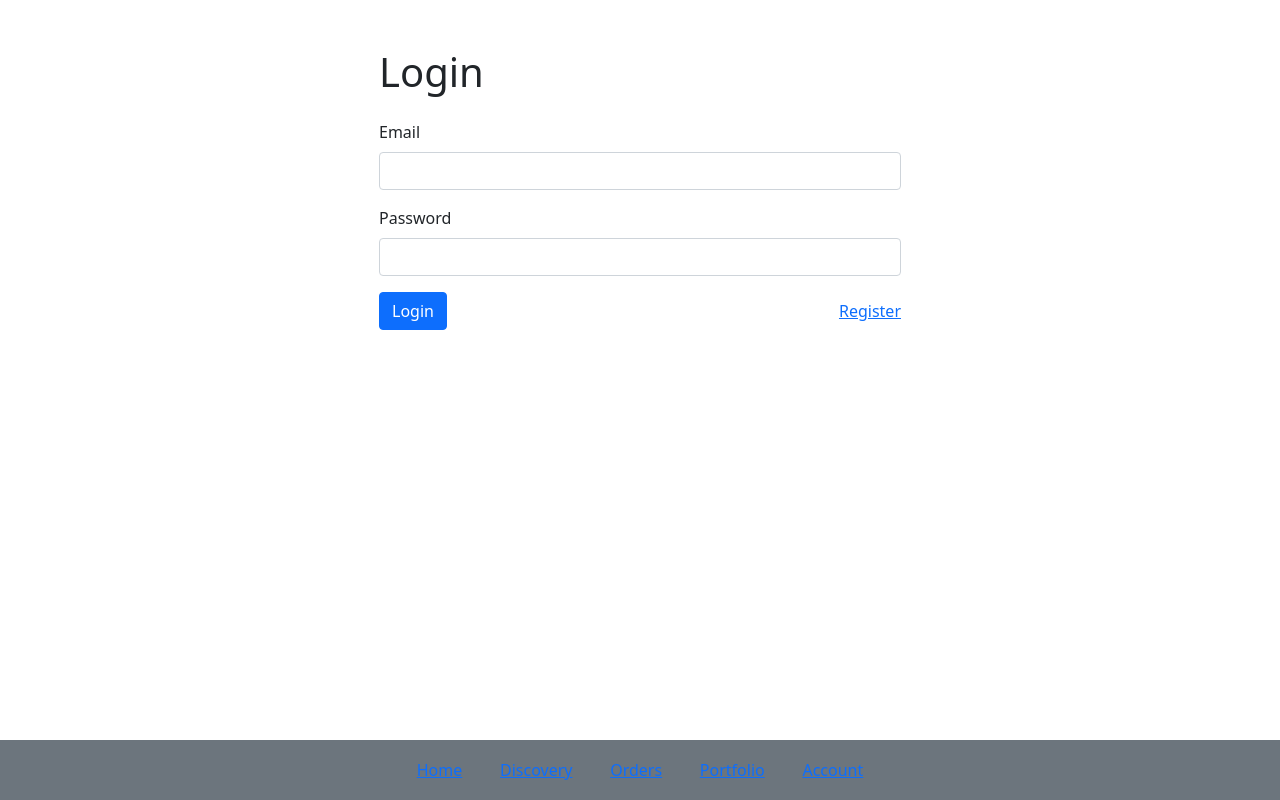
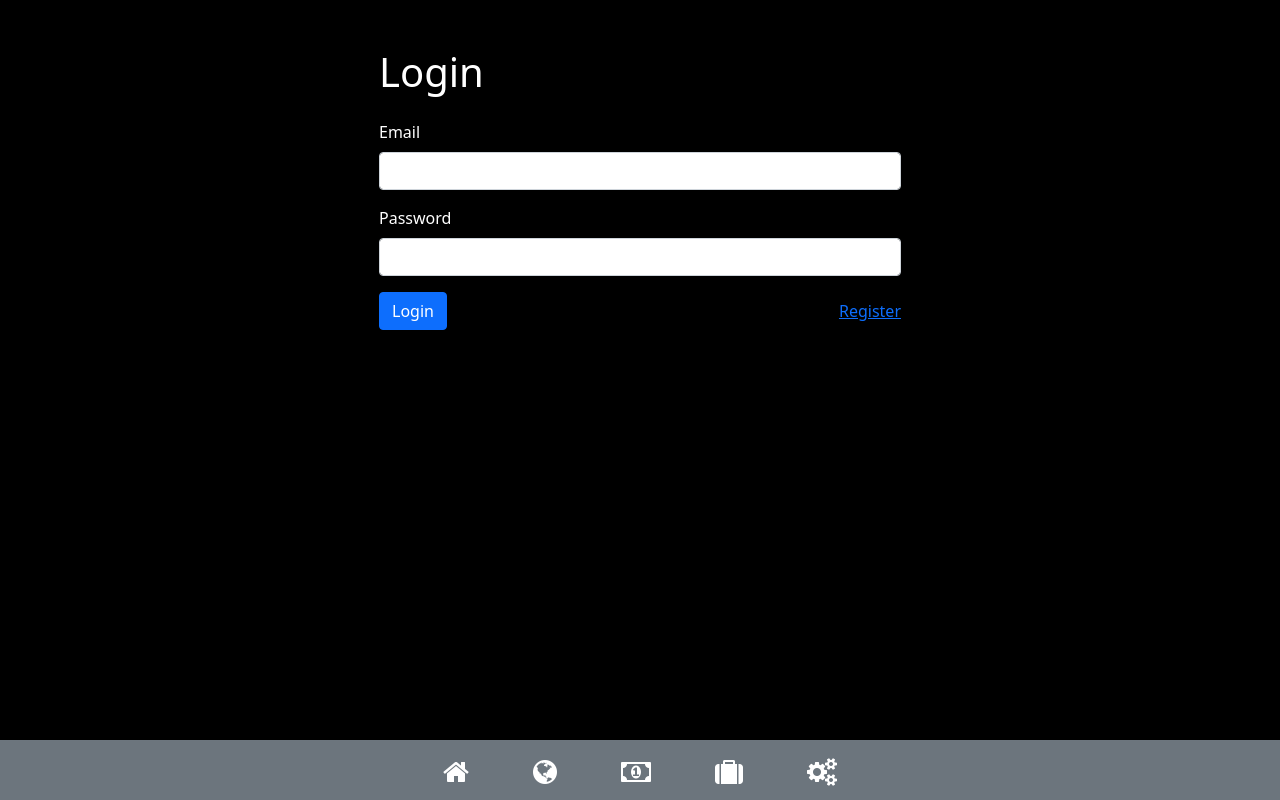
Before and after one commit to MihaiBlebea/trade-webapp, a Vue app: page /#/login in a window 1280 px wide. Built offline with nearby package versions, Linux system fonts and the light colour scheme.

Commit message:
Changes the color to dark mode

```diff
--- a/public/index.html
+++ b/public/index.html
@@ -12,12 +12,24 @@
 
 	<script src="https://cdn.jsdelivr.net/npm/bootstrap@5.1.3/dist/js/bootstrap.bundle.min.js"></script>
 	<link href="https://cdn.jsdelivr.net/npm/bootstrap@5.1.3/dist/css/bootstrap.min.css" rel="stylesheet">
+	<link rel="stylesheet" href="https://cdnjs.cloudflare.com/ajax/libs/font-awesome/4.7.0/css/font-awesome.min.css">
 
 	<style>
 		html, body {
 			margin: 0;
 			height: 100%;
-			overflow: hidden
+			overflow: hidden;
+			background-color: #000;
+			color: #FFF;
+		}
+
+		hr {
+			display: block;
+			height: 1px;
+			border: 0;
+			border-top: 2px solid #FFF;
+			margin: 1em 0;
+			padding: 0
 		}
 	</style>
 </head>
--- a/src/components/FixedFooter.vue
+++ b/src/components/FixedFooter.vue
@@ -4,11 +4,11 @@
 			<div class="row justify-content-center mb-2">
 				<div class="col-12 col-md-6 row">
 					<div class="col d-flex justify-content-evenly">
-						<router-link to="/">Home</router-link>
-						<router-link to="/discovery">Discovery</router-link>
-						<router-link to="/orders">Orders</router-link>
-						<router-link to="/portfolio">Portfolio</router-link>
-						<router-link to="/account">Account</router-link>
+						<router-link to="/"><i class="fa fa-home"></i></router-link>
+						<router-link to="/discovery"><i class="fa fa-globe"></i></router-link>
+						<router-link to="/orders"><i class="fa fa-money"></i></router-link>
+						<router-link to="/portfolio"><i class="fa fa-suitcase"></i></router-link>
+						<router-link to="/account"><i class="fa fa-cogs"></i></router-link>
 					</div>
 				</div>
 			</div>
@@ -24,4 +24,10 @@
 	height: 60px;
 	line-height: 60px;
 }
+
+i {
+	font-size: 28px;
+	vertical-align: middle;
+	color: white;
+}
 </style>
```
